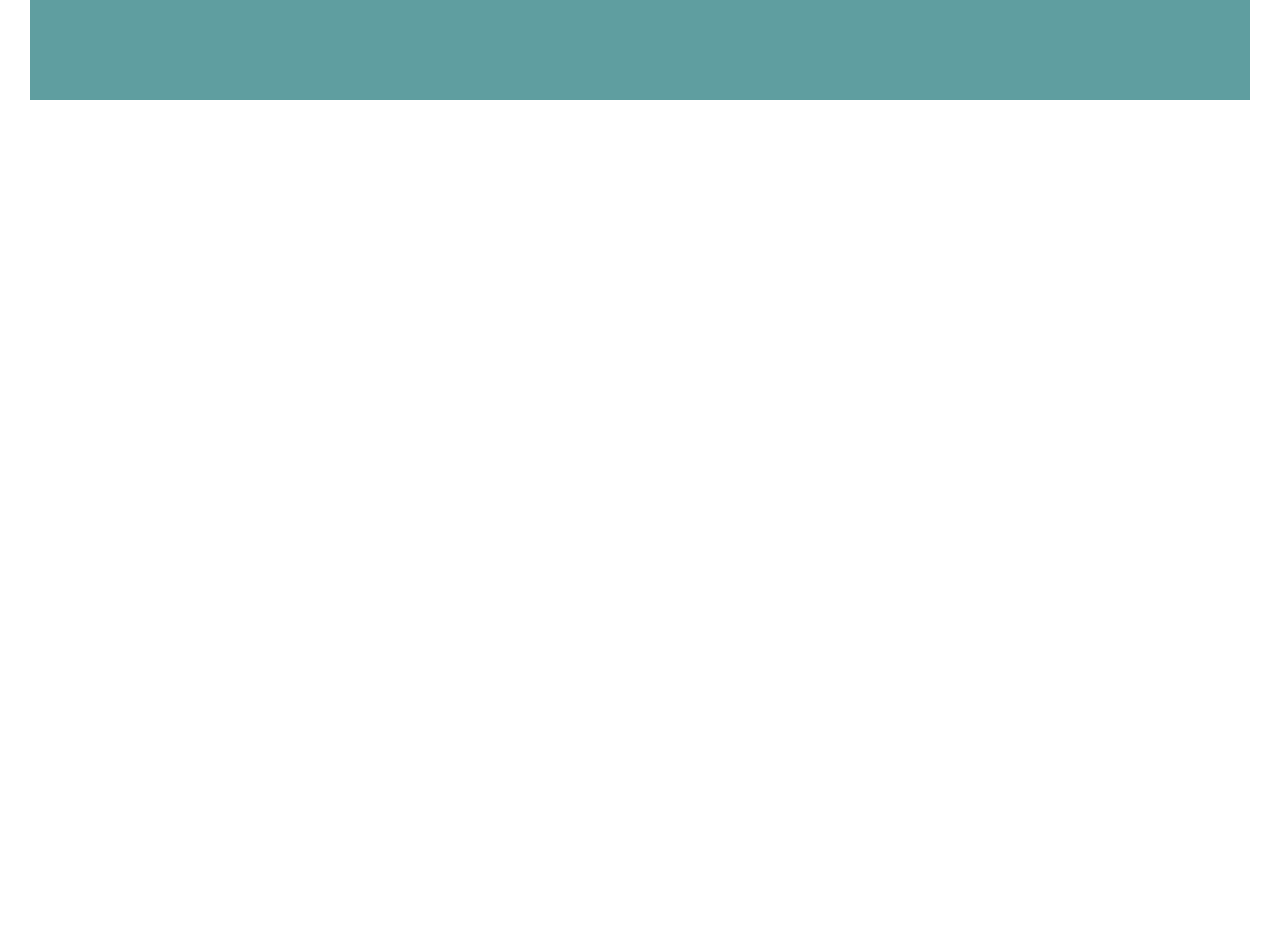
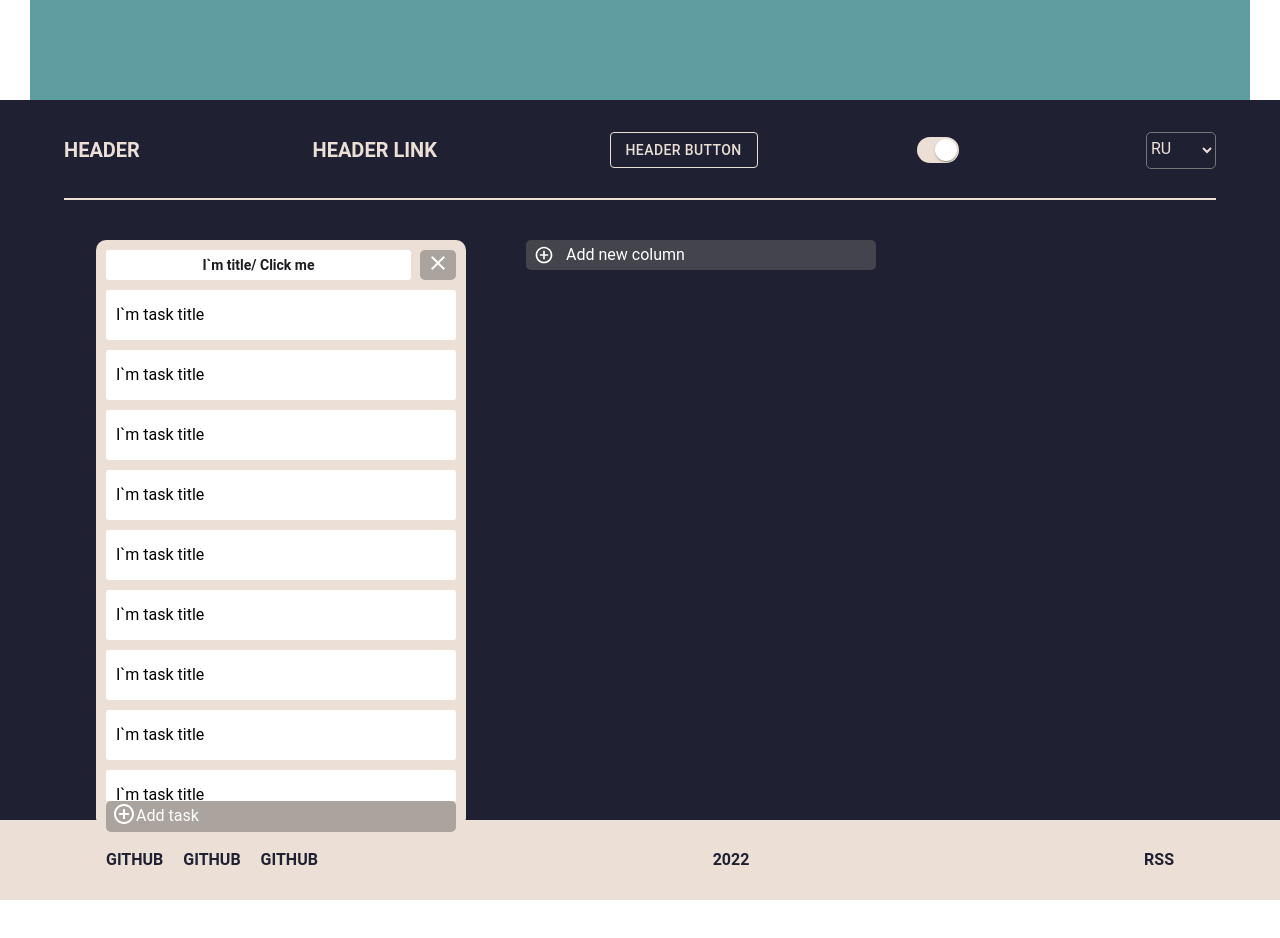
Before and after one commit to sharovskiye/project-management-app, a React (Create React App) app: page / in a window 1280 px wide. Shown: the part 720-1658 px from the top of the page. Before the commit the page ends 820 px from the top, so only its background shows below. Built offline with nearby package versions, Linux system fonts and the light colour scheme.

Commit message:
PMA-13 fix(designe): fix custom button props, add custom hook

```diff
--- a/src/components/Modal/ModalInputTitle/index.tsx
+++ b/src/components/Modal/ModalInputTitle/index.tsx
@@ -1,5 +1,5 @@
 import { ModalWindow } from '..';
-import { CustomButton } from '../../designe/Buttons/CustomButton';
+import { ClassType, CustomButton } from '../../designe/Buttons/CustomButton';
 
 import styles from './styles.module.scss';
 
@@ -16,7 +16,7 @@ export const ModalInputTitle = ({ placeholder, buttonName, open, handleClose }:
       <div className={styles.modal}>
         <textarea className={styles.input} placeholder={placeholder}></textarea>
         <div className={styles.button}>
-          <CustomButton itemType="button" submit textContent={buttonName} />
+          <CustomButton itemType="button" classType={ClassType.submit} textContent={buttonName} />
         </div>
       </div>
     </ModalWindow>
--- a/src/components/Modal/index.tsx
+++ b/src/components/Modal/index.tsx
@@ -1,7 +1,7 @@
 import { PropsWithChildren } from 'react';
 import Modal from '@mui/material/Modal/Modal';
 import ClearOutlinedIcon from '@mui/icons-material/ClearOutlined';
-import { CustomButton } from '../designe/Buttons/CustomButton';
+import { ClassType, CustomButton } from '../designe/Buttons/CustomButton';
 
 import styles from './styles.module.scss';
 
@@ -20,7 +20,7 @@ export const ModalWindow = (props: PropsWithChildren<ModalType>) => {
             <CustomButton
               icon={<ClearOutlinedIcon />}
               itemType="button"
-              cancel
+              classType={ClassType.cancel}
               onClick={props.handleClose}
             />
           </div>
--- a/src/components/designe/Board/Column/Header/ChangeTitle/index.tsx
+++ b/src/components/designe/Board/Column/Header/ChangeTitle/index.tsx
@@ -1,6 +1,6 @@
 import CheckOutlinedIcon from '@mui/icons-material/CheckOutlined';
 import ClearOutlinedIcon from '@mui/icons-material/ClearOutlined';
-import { CustomButton } from '../../../../Buttons/CustomButton';
+import { ClassType, CustomButton } from '../../../../Buttons/CustomButton';
 
 import styles from './styles.module.scss';
 
@@ -11,11 +11,11 @@ export const ChangeTitle = ({ openTitleEdit }: ChangeTitleType) => {
   return (
     <form className={styles.form}>
       <div className={styles.buttons}>
-        <CustomButton icon={<CheckOutlinedIcon />} itemType="submit" submit />
+        <CustomButton icon={<CheckOutlinedIcon />} itemType="submit" classType={ClassType.submit} />
         <CustomButton
           icon={<ClearOutlinedIcon />}
           itemType="button"
-          cancel
+          classType={ClassType.cancel}
           onClick={openTitleEdit}
         />
       </div>
--- a/src/components/designe/Board/Column/Header/Title/index.tsx
+++ b/src/components/designe/Board/Column/Header/Title/index.tsx
@@ -1,7 +1,7 @@
 import { Tooltip } from '@mui/material';
 import ClearOutlinedIcon from '@mui/icons-material/ClearOutlined';
 import { ConfirmModalWindow } from '../../../../../Modal/ConfirmModal';
-import { CustomButton } from '../../../../Buttons/CustomButton';
+import { ClassType, CustomButton } from '../../../../Buttons/CustomButton';
 
 import styles from './styles.module.scss';
 
@@ -21,7 +21,12 @@ export const Title = ({ openModal, isOpenModal, openTitleEdit }: ColumnTitleType
       </Tooltip>
       <Tooltip title="Delete column" placement="top">
         <div>
-          <CustomButton icon={<ClearOutlinedIcon />} itemType="button" cancel onClick={openModal} />
+          <CustomButton
+            icon={<ClearOutlinedIcon />}
+            itemType="button"
+            classType={ClassType.cancel}
+            onClick={openModal}
+          />
         </div>
       </Tooltip>
       <ConfirmModalWindow open={isOpenModal} handleClose={openModal} />
--- a/src/components/designe/Board/Column/Header/index.tsx
+++ b/src/components/designe/Board/Column/Header/index.tsx
@@ -1,20 +1,12 @@
-import { useCallback, useState } from 'react';
 import { ChangeTitle } from './ChangeTitle';
 import { Title } from './Title';
+import { useToggle } from '../../../service/CustomHook';
 
 import styles from './styles.module.scss';
 
 export const ColumnHeader = () => {
-  const [isOpenTitleEditOpen, setIsOpenTitleEditOpen] = useState(false);
-  const [isOpenModal, setIsOpenModal] = useState(false);
-
-  const openTitleEdit = useCallback(() => {
-    setIsOpenTitleEditOpen((prevValue) => !prevValue);
-  }, []);
-
-  const openModal = useCallback(() => {
-    setIsOpenModal((prevValue) => !prevValue);
-  }, []);
+  const { opened: isOpenTitleEditOpen, onToggle: openTitleEdit } = useToggle();
+  const { opened: isOpenModal, onToggle: openModal } = useToggle();
 
   return (
     <div className={styles.header}>
--- a/src/components/designe/Board/Column/index.tsx
+++ b/src/components/designe/Board/Column/index.tsx
@@ -1,9 +1,10 @@
-import { useCallback, useEffect, useRef, useState } from 'react';
+import { useEffect, useRef, useState } from 'react';
 import AddCircleOutlineOutlinedIcon from '@mui/icons-material/AddCircleOutlineOutlined';
 import { CustomButton } from '../../Buttons/CustomButton';
 import { ColumnHeader } from './Header';
 import { TaskCard } from '../TaskCard';
 import { ModalInputTitle } from '../../../Modal/ModalInputTitle';
+import { useToggle } from '../../service/CustomHook';
 
 import styles from './styles.module.scss';
 import commonStyle from '../../styles.module.scss';
@@ -11,8 +12,7 @@ import commonStyle from '../../styles.module.scss';
 export const Column = () => {
   const [height, setHeight] = useState(0);
   const [isScroll, setIsScroll] = useState(false);
-  const [isOpenModal, setIsOpenModal] = useState(false);
-
+  const { opened, onToggle } = useToggle();
   const refDiv = useRef<HTMLDivElement>(null);
 
   useEffect(() => {
@@ -21,15 +21,11 @@ export const Column = () => {
     }
   }, [refDiv]);
 
-  const openModal = useCallback(() => {
-    setIsOpenModal((prevValue) => !prevValue);
-  }, []);
-
   useEffect(() => {
     const heightColumnPercent = 0.69;
     const bodyHeight = window.innerHeight * heightColumnPercent;
 
-    bodyHeight < height ? setIsScroll(true) : setIsScroll(false);
+    setIsScroll(bodyHeight < height);
   }, [height]);
 
   return (
@@ -61,15 +57,15 @@ export const Column = () => {
             typeof="button"
             textContent="Add task"
             icon={<AddCircleOutlineOutlinedIcon />}
-            onClick={openModal}
+            onClick={onToggle}
           />
         </div>
 
         <ModalInputTitle
           placeholder="Enter a title for this task"
           buttonName="Add task"
-          open={isOpenModal}
-          handleClose={openModal}
+          open={opened}
+          handleClose={onToggle}
         />
       </div>
     </div>
--- a/src/components/designe/Board/TaskCard/index.tsx
+++ b/src/components/designe/Board/TaskCard/index.tsx
@@ -1,34 +1,32 @@
-import { useCallback, useState } from 'react';
 import EditIcon from '@mui/icons-material/Edit';
 import ClearOutlinedIcon from '@mui/icons-material/ClearOutlined';
 import { CustomButton } from '../../Buttons/CustomButton';
 import { ConfirmModalWindow } from '../../../Modal/ConfirmModal';
 import { ModalInputTitle } from '../../../Modal/ModalInputTitle';
+import { ClassType } from '../../Buttons/CustomButton';
+import { useToggle } from '../../service/CustomHook';
 
 import styles from './styles.module.scss';
 
 export const TaskCard = () => {
-  const [isOpenModal, setIsOpenModal] = useState(false);
-  const [isOpenConfirmModal, setisOpenConfirmModal] = useState(false);
-
-  const openModal = useCallback(() => {
-    setIsOpenModal((prevValue) => !prevValue);
-  }, []);
-
-  const openConfirmModal = useCallback(() => {
-    setisOpenConfirmModal((prevValue) => !prevValue);
-  }, []);
+  const { opened: isOpenModal, onToggle: openModal } = useToggle();
+  const { opened: isOpenConfirmModal, onToggle: openConfirmModal } = useToggle();
 
   return (
     <div className={styles.task}>
       <div className={styles.taskTitle}>
         <p>I`m task title</p>
         <div className={`${styles.column_buttons} ${styles.taskButtons}`}>
-          <CustomButton icon={<EditIcon />} itemType="button" submit onClick={openModal} />
+          <CustomButton
+            icon={<EditIcon />}
+            itemType="button"
+            classType={ClassType.submit}
+            onClick={openModal}
+          />
           <CustomButton
             icon={<ClearOutlinedIcon />}
             itemType="button"
-            cancel
+            classType={ClassType.cancel}
             onClick={openConfirmModal}
           />
         </div>
--- a/src/components/designe/Board/index.tsx
+++ b/src/components/designe/Board/index.tsx
@@ -1,17 +1,13 @@
-import { useCallback, useState } from 'react';
 import AddCircleOutlineOutlinedIcon from '@mui/icons-material/AddCircleOutlineOutlined';
 import { Column } from './Column';
 import { CustomButton } from '../Buttons/CustomButton';
 import { ModalInputTitle } from '../../Modal/ModalInputTitle';
+import { useToggle } from '../service/CustomHook';
 
 import styles from './styles.module.scss';
 
 export const Board = () => {
-  const [isOpenModal, setIsOpenModal] = useState(false);
-
-  const openModal = useCallback(() => {
-    setIsOpenModal((prevValue) => !prevValue);
-  }, []);
+  const { opened, onToggle } = useToggle();
 
   return (
     <>
@@ -25,15 +21,15 @@ export const Board = () => {
             typeof="button"
             textContent="Add new column"
             icon={<AddCircleOutlineOutlinedIcon className={styles.icon__add} />}
-            onClick={openModal}
+            onClick={onToggle}
           />
         </div>
 
         <ModalInputTitle
           placeholder="Enter a title for the new columns"
           buttonName="Add column"
-          open={isOpenModal}
-          handleClose={openModal}
+          open={opened}
+          handleClose={onToggle}
         />
       </div>
     </>
--- a/src/components/designe/Buttons/CustomButton/index.tsx
+++ b/src/components/designe/Buttons/CustomButton/index.tsx
@@ -2,23 +2,38 @@ import React, { ReactNode } from 'react';
 
 import styles from './styles.module.scss';
 
+export enum ClassType {
+  cancel = 'cancel',
+  icon = 'icon',
+  submit = 'submit',
+}
+
+const getClassNameByClassType = (classType?: ClassType) => {
+  switch (classType) {
+    case ClassType.cancel:
+      return styles.customButtonCancel;
+
+    case ClassType.icon:
+      return styles.customButtonIcon;
+
+    case ClassType.submit:
+      return styles.customButtonSubmit;
+
+    default:
+      return '';
+  }
+};
+
 export type ButtonProps = {
   textContent?: string;
   icon?: ReactNode;
-  submit?: boolean;
-  cancel?: boolean;
+  classType?: ClassType;
 };
+
 type ButtonType = ButtonProps & React.HTMLAttributes<HTMLButtonElement>;
 
-export const CustomButton = ({ textContent, icon, submit, cancel, ...rest }: ButtonType) => {
-  const classButton = submit
-    ? styles.customButtonSubmit
-    : cancel
-    ? styles.customButtonCancel
-    : icon
-    ? styles.customButtonIcon
-    : null;
-
+export const CustomButton = ({ textContent, icon, classType, ...rest }: ButtonType) => {
+  const classButton = getClassNameByClassType(classType);
   return (
     <button className={`${styles.customButton} ${classButton}`} {...rest}>
       {icon && <span>{icon}</span>}
--- /dev/null
+++ b/src/components/designe/service/CustomHook.tsx
@@ -0,0 +1,11 @@
+import { useState, useCallback } from 'react';
+
+export function useToggle(initialValue = false) {
+  const [opened, setOpened] = useState(initialValue);
+
+  const onToggle = useCallback(() => {
+    setOpened((prevValue) => !prevValue);
+  }, []);
+
+  return { opened, onToggle };
+}
--- a/src/index.tsx
+++ b/src/index.tsx
@@ -3,6 +3,7 @@ import ReactDOM from 'react-dom/client';
 import { HashRouter } from 'react-router-dom';
 
 import { App } from './components/App';
+import { Design } from './components/designe';
 
 import './index.scss';
 
@@ -11,6 +12,7 @@ root.render(
   <StrictMode>
     <HashRouter>
       <App />
+      <Design />
     </HashRouter>
   </StrictMode>
 );
```
Also changed, not shown: src/components/Modal/ConfirmModal/index.tsx (+7 -2 lines).
